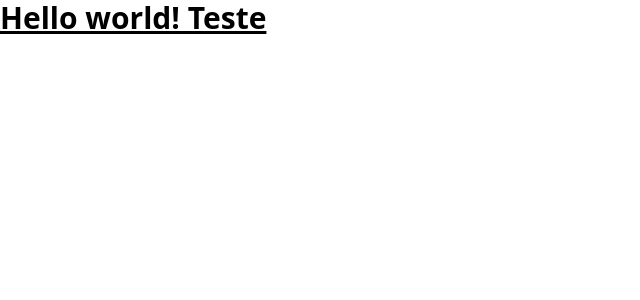
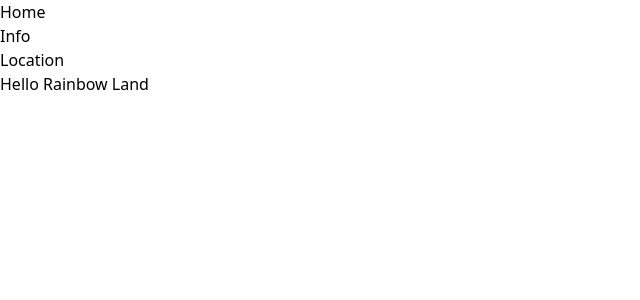
Before and after one commit to Diego-Bittencourt/rainbow-land, a Nuxt app: page / in a window 1280 px wide. Shown: the top 300 px of the page, without its empty margins (0-640 px from the left). Built offline with nearby package versions, Linux system fonts and the light colour scheme.

Commit message:
fix the folders name

```diff
--- a/app.vue
+++ /dev/null
@@ -1,7 +0,0 @@
-<template>
-  <div>
-    <h1 class="text-3xl font-bold underline">
-    Hello world! Teste
-  </h1>
-  </div>
-</template>
--- /dev/null
+++ b/layouts/default.vue
@@ -0,0 +1,23 @@
+<template>
+    <div>
+        <header>
+            <nav>
+                <ul>
+                    <li>Home</li>
+                    <li>Info</li>
+                    <li>Location</li>
+                </ul>
+            </nav>
+        </header>
+        <slot></slot>
+        <footer></footer>
+    </div>
+</template>
+
+<script>
+
+</script>
+
+<style>
+
+</style>
--- a/nuxt.config.ts
+++ b/nuxt.config.ts
@@ -1,6 +1,22 @@
 // https://nuxt.com/docs/api/configuration/nuxt-config
+
+//import { defineNuxtConfig } from 'nuxt'
+import Components from 'unplugin-vue-components/vite';
+import { AntDesignVueResolver } from 'unplugin-vue-components/resolvers';
+
 export default defineNuxtConfig({
     modules: [
         '@nuxtjs/tailwindcss'
-    ]
+    ],
+    vite: {
+        plugins: [
+          Components({
+            // add option {resolveIcons: true} as parameter for resolving problem with icons
+            resolvers: [AntDesignVueResolver({resolveIcons: true})],
+          }),
+        ],
+        ssr: {
+          noExternal: ['moment', 'compute-scroll-into-view', 'ant-design-vue','@ant-design/icons-vue'],
+        },
+      },
 })
--- a/package.json
+++ b/package.json
@@ -14,5 +14,10 @@
     "nuxt": "3.0.0",
     "postcss": "^8.4.19",
     "tailwindcss": "^3.2.4"
+  },
+  "dependencies": {
+    "@ant-design/icons-vue": "^6.1.0",
+    "ant-design-vue": "^3.2.15",
+    "unplugin-vue-components": "^0.22.11"
   }
 }
--- /dev/null
+++ b/pages/about.vue
@@ -0,0 +1,3 @@
+<template>
+    <h1>ABOUT</h1>
+</template>
--- /dev/null
+++ b/pages/index.vue
@@ -0,0 +1,3 @@
+<template>
+    <h1>Hello Rainbow Land</h1>
+</template>
--- a/tailwind.config.js
+++ b/tailwind.config.js
@@ -1,11 +1,7 @@
 /** @type {import('tailwindcss').Config} */
 module.exports = {
   content: [
-    "./components/**/*.{js,vue,ts}",
-    "./layouts/**/*.vue",
-    "./pages/**/*.vue",
-    "./plugins/**/*.{js,ts}",
-    "./nuxt.config.{js,ts}",
+
   ],
   theme: {
     extend: {},
```
Also changed, not shown: 2 other files (tests, documents, lock files or other folders).
